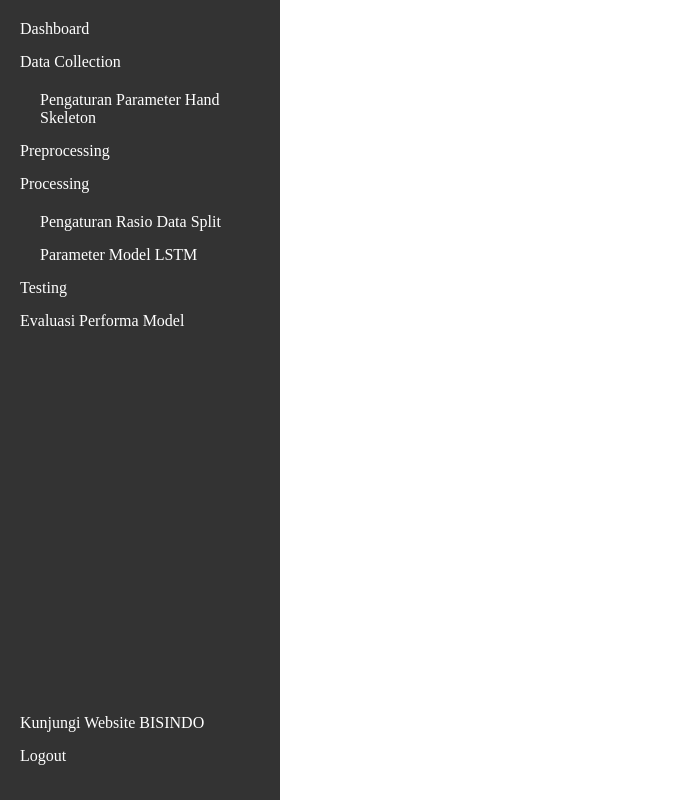
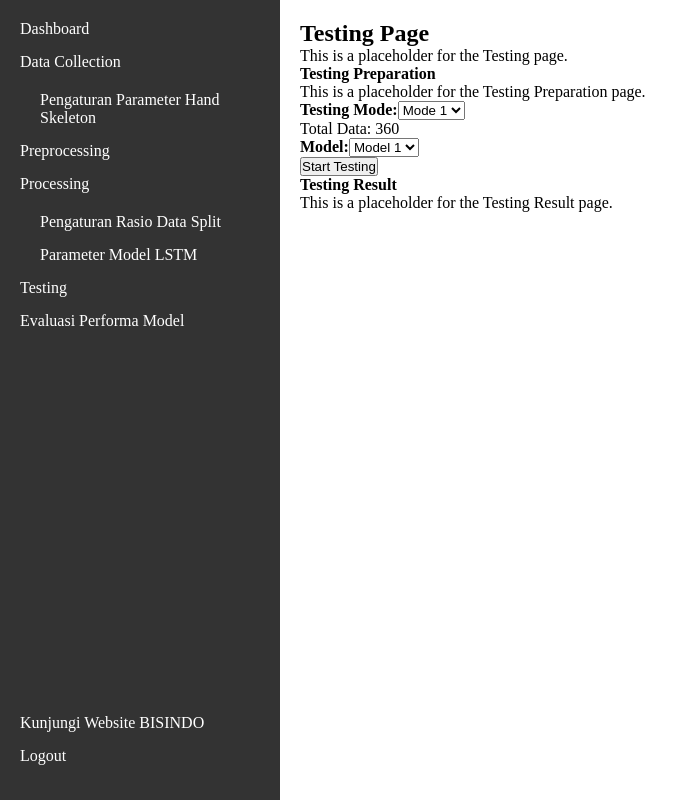
Before and after one commit to srmpandejlaki/BISINDO, a React (Vite) app in the folder frontend/: page /admin/testing in a window 1280 px wide. Shown: the whole page, without its empty margins (0-688 px from the left). Built offline with nearby package versions, Linux system fonts and the light colour scheme.

Commit message:
buat halaman testing

```diff
--- a/frontend/src/App.jsx
+++ b/frontend/src/App.jsx
@@ -6,6 +6,7 @@ import DataCollection from "./features/data-collection/pages/DataCollection";
 import DetailDataset from "./features/data-collection/pages/DetailDataset";
 import Preprocessing from "./features/preprocessing/pages/Preprocessing";
 import Processing from "./features/processing/pages/Processing";
+import TestingPage from "./features/testing/pages/Testing";
 
 function App() {
 
@@ -20,6 +21,7 @@ function App() {
         <Route path="/admin/data-collection/:id" element={<DetailDataset />} />
         <Route path="/admin/preprocessing" element={<Preprocessing />} />
         <Route path="/admin/processing" element={<Processing />} />
+        <Route path="/admin/testing" element={<TestingPage />} />
       </Routes>
     </main>
   )
--- /dev/null
+++ b/frontend/src/features/testing/components/TestingPrepearation.jsx
@@ -0,0 +1,30 @@
+import React from "react";
+
+function TestingPreparation() {
+  return (
+    <div className="testing-preparation">
+      <h4>Testing Preparation</h4>
+      <p>This is a placeholder for the Testing Preparation page.</p>
+      <div className="option-mode">
+        <label htmlFor="testing-mode">Testing Mode:</label>
+        <select name="testing-mode" id="testing-mode">
+          <option value="">Mode 1</option>
+          <option value="">Mode 2</option>
+        </select>
+      </div>
+      <div className="total-data">
+        <p>Total Data: 360</p>
+      </div>
+      <div className="option-model">
+        <label htmlFor="model">Model:</label>
+        <select name="model" id="model">
+          <option value="">Model 1</option>
+          <option value="">Model 2</option>
+        </select>
+      </div>
+      <button className="start-testing">Start Testing</button>
+    </div>
+  );
+}
+
+export default TestingPreparation;
--- /dev/null
+++ b/frontend/src/features/testing/components/TestingResult.jsx
@@ -0,0 +1,12 @@
+import React from "react";
+
+function TestingResult() {
+  return (
+    <div className="testing-result">
+      <h4>Testing Result</h4>
+      <p>This is a placeholder for the Testing Result page.</p>
+    </div>
+  );
+}
+
+export default TestingResult;
--- /dev/null
+++ b/frontend/src/features/testing/pages/Testing.jsx
@@ -0,0 +1,16 @@
+import React from "react";
+import TestingPreparation from "../components/TestingPrepearation";
+import TestingResult from "../components/TestingResult";
+
+function TestingPage() {
+  return (
+    <div className="content testing-page">
+      <h2>Testing Page</h2>
+      <p>This is a placeholder for the Testing page.</p>
+      <TestingPreparation />
+      <TestingResult />
+    </div>
+  );
+}
+
+export default TestingPage;
```
